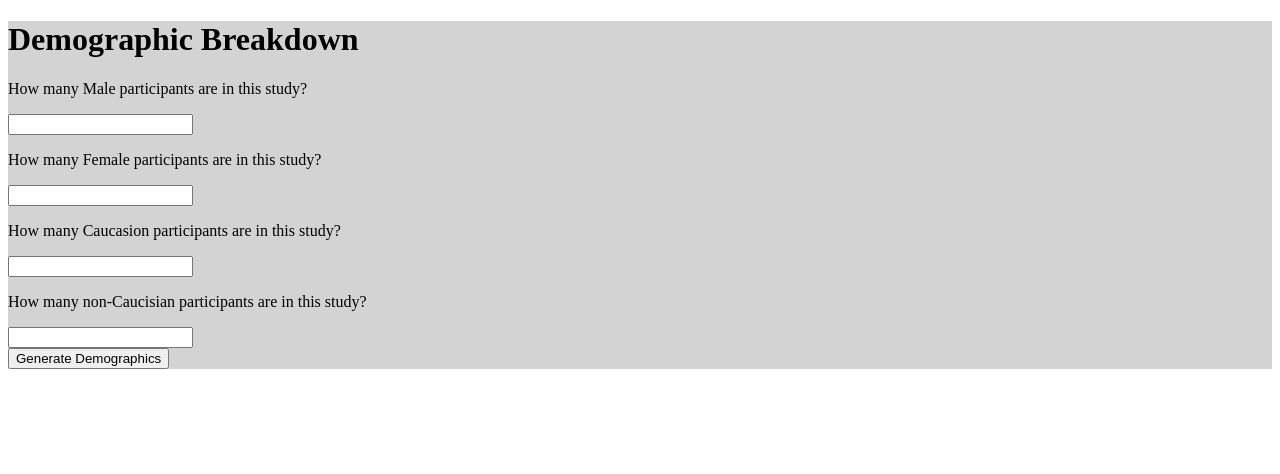
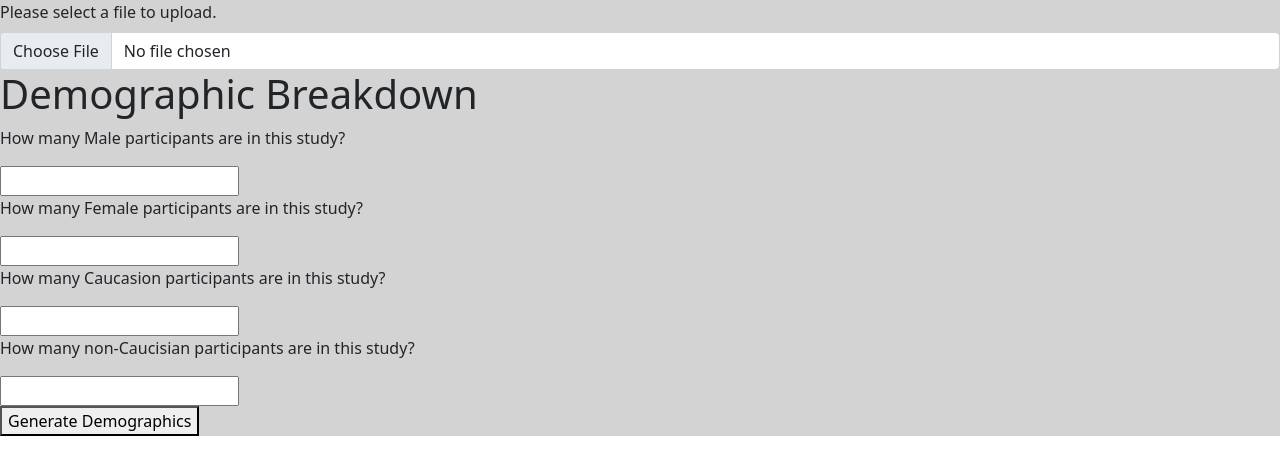
Before and after one commit to aeciqvia/DiversITy, a React (Create React App) app: page / in a window 1280 px wide. Shown: the top 474 px of the page. Built offline with nearby package versions, Linux system fonts and the light colour scheme.

Commit message:
File upload component added

```diff
--- a/src/App.js
+++ b/src/App.js
@@ -1,6 +1,9 @@
 import './App.css';
 import './Data.csv'
 import InputBar from './components/InputBar';
+import UploadForm from './components/UploadForm';
+import 'bootstrap/dist/css/bootstrap.min.css';
+
 // var data = './Data.csv';
 // function csvToJSON(csv) {
 //     var lines = csv.split("\n");
@@ -28,6 +31,7 @@ import InputBar from './components/InputBar';
 function App() {
   return (
     <>
+      <UploadForm />
       <InputBar />
     </>
   );
--- /dev/null
+++ b/src/components/UploadForm.js
@@ -0,0 +1,15 @@
+import React from 'react';
+import { Form } from 'react-bootstrap';
+
+const UploadForm = () => {
+    return (
+        <Form>
+            <Form.Group>
+                <Form.Label>Please select a file to upload.</Form.Label>
+                <Form.Control type="file" />
+            </Form.Group>
+        </Form>
+    )
+}
+
+export default UploadForm;
```
